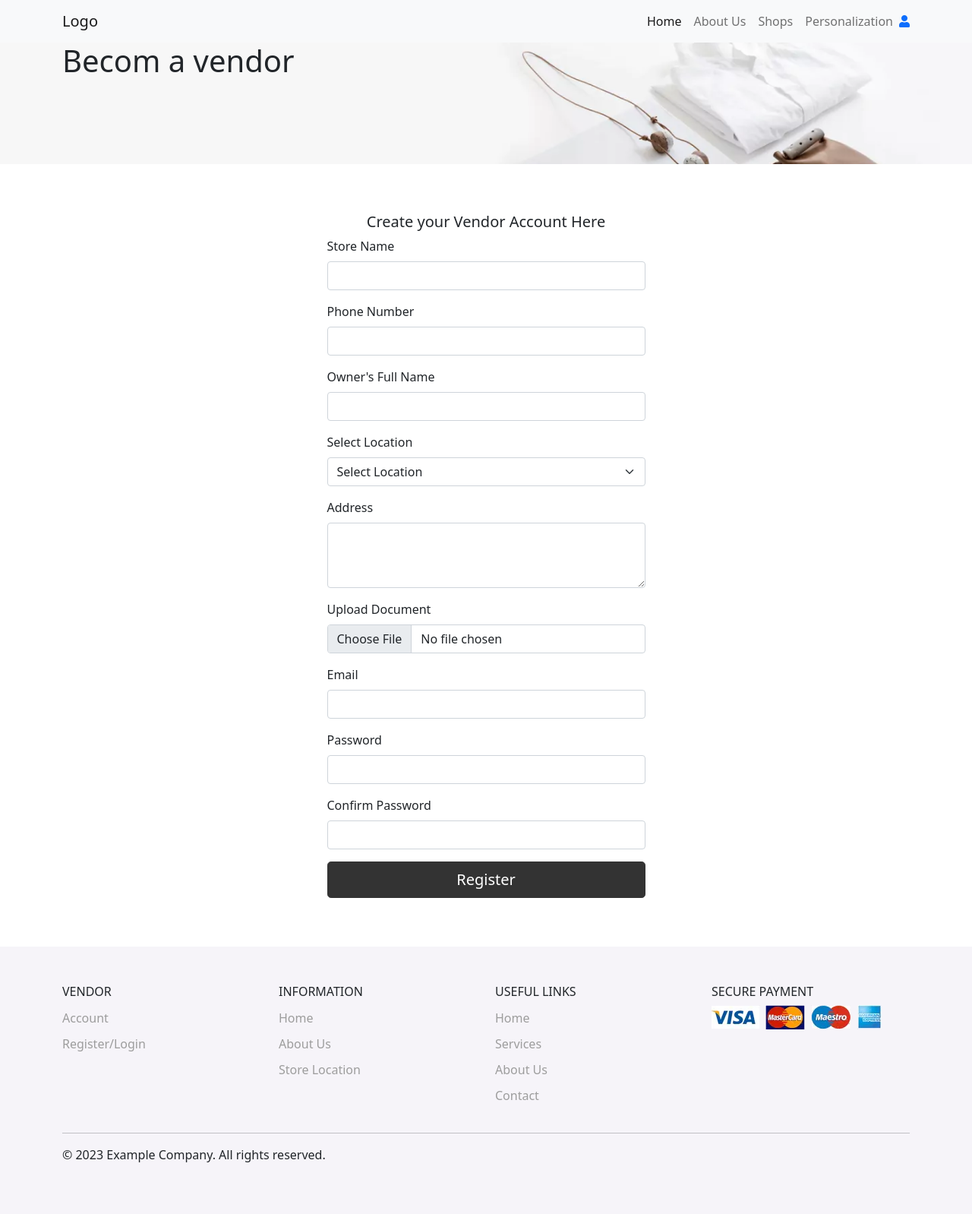
After one commit to WarunaDisanayaka/Web-application-for-bathik, a PHP site: page /vendor_register.php in a window 1280 px wide. The commit adds this page. Shown: the whole page at 76% size. Run offline with PHP 8.4, Linux system fonts and the light colour scheme.

Commit message:
vendor register added

```diff
--- a/footer.php
+++ b/footer.php
@@ -7,7 +7,7 @@
         <h6>VENDOR</h6>
         <ul class="list-unstyled">
           <li><a href="#">Account</a></li>
-          <li><a href="#">Register/Login</a></li>
+          <li><a href="vendor_register.php">Register/Login</a></li>
         </ul>
       </div>
       <div class="col-md-3">
--- /dev/null
+++ b/vendor_register.php
@@ -0,0 +1,216 @@
+<?php
+
+// Include the header file
+require_once  'header.php';
+
+?>
+<?php
+if ($_SERVER['REQUEST_METHOD'] == 'POST') {
+    // Collect the form data
+    $store_name = $_POST['store_name'];
+    $phone_number = $_POST['phone_number'];
+    $full_name = $_POST['full_name'];
+    $location = $_POST['location'];
+    $address = $_POST['address'];
+    $document = $_FILES['document'];
+    $email = $_POST['email'];
+    $password = $_POST['password'];
+    $confirmPassword = $_POST['confirm_password'];
+
+    // Validate store name
+    if (empty($store_name) || !preg_match('/^[a-zA-Z0-9_ ]{4,}$/', $store_name)) {
+        $errors[] = 'Invalid store name. Please enter a valid store name with at least 4 characters.';
+    }
+
+    // Validate phone number
+    if (empty($phone_number) || !preg_match('/^\d{10}$/', $phone_number)) {
+        $errors[] = 'Invalid phone number. Please enter a 10-digit phone number.';
+    }
+
+    // Validate full name
+    if (empty($full_name) || !preg_match('/^[a-zA-Z ]{4,}$/', $full_name)) {
+        $errors[] = 'Invalid full name. Please enter a valid full name with at least 4 characters.';
+    }
+
+    // Validate location
+    if (empty($location)) {
+        $errors[] = 'Please select a location.';
+    }
+
+    // Validate address
+    if (empty($address)) {
+        $errors[] = 'Please enter an address.';
+    }
+
+    // Validate document upload
+    $allowedExtensions = array('pdf', 'doc', 'docx');
+    $extension = pathinfo($document['name'], PATHINFO_EXTENSION);
+    if (empty($document) || !in_array($extension, $allowedExtensions)) {
+        $errors[] = 'Invalid document upload. Please upload a PDF, DOC, or DOCX file.';
+    }
+
+    // Validate email
+    if (empty($email) || !filter_var($email, FILTER_VALIDATE_EMAIL)) {
+        $errors[] = 'Invalid email. Please enter a valid email address.';
+    }
+
+    // Validate password
+    if (empty($password) || !preg_match('/^(?=.*[a-z])(?=.*[A-Z])(?=.*\d)(?=.*[@$!%*?&])[A-Za-z\d@$!%*?&]{8,}$/', $password)) {
+        $errors[] = 'Invalid password. Please enter a password with at least 8 characters, including at least one uppercase letter, one lowercase letter, one number, and one special character.';
+    }
+
+    // Validate confirm password
+    if ($password !== $confirmPassword) {
+        $errors[] = 'Passwords do not match. Please try again.';
+    }
+
+    // Generate a secure hash of the password
+    $hashed_password = password_hash($password, PASSWORD_DEFAULT);
+
+    // If there are no errors, save the data to the database
+    if (empty($errors)) {
+        // Connect to the database
+        $host = 'localhost';
+        $user = 'root';
+        $pwd = '';
+        $dbname = 'bathik';
+        $conn = new mysqli($host, $user, $pwd, $dbname);
+        if ($conn->connect_error) {
+            die('Connection failed: ' . $conn->connect_error);
+        }
+
+        // Save the data to the database
+        $sql = "INSERT INTO stores (storename, phonenumber, ownername, location, address, email, password, document)
+        VALUES ('$store_name', '$phone_number', '$full_name', '$location', '$address', '$email', '$hashed_password', '$document')";
+        if ($conn->query($sql) === TRUE) {
+             // Form submitted successfully, show SweetAlert message
+    echo "<script>
+    swal({
+        title: 'Registration successful',
+        text: 'Thank you for registering!',
+        icon: 'success',
+        button: 'OK'
+    });
+</script>";
+        } else {
+            //echo 'Error: ' . $sql . '<br>' . $conn->error;
+            // Form submitted successfully, show SweetAlert message
+    echo "<script>
+    swal({
+        title: 'Warning!',
+        text: 'Something went wrong!',
+        icon: 'warning',
+        button: 'OK'
+    });
+</script>";
+        }
+
+        $conn->close();
+    } else {
+        // // Display the errors
+        // foreach ($errors as $error) {
+        //     echo $error . '<br>';
+        // }
+    }
+}
+?>
+
+
+
+<!-- Hero section start-->
+
+<section class="hero" style="background-image: url('img/hero.png');">
+  <div class="container">
+    <div class="row align-items-center">
+      <div class="col-lg-6">
+        <h1 class="hero-title">Becom a vendor</h1>
+      </div>
+    </div>
+  </div>
+</section>
+
+<!-- Hero section end -->
+
+<!-- Register start -->
+
+<div class="container mt-5">
+  <div class="row justify-content-center">
+    <div class="col-md-6 col-lg-5">
+      <div class="card border-0">
+        <div class="card-body">
+          <h5 class="card-title text-center">Create your Vendor Account Here</h5>
+          <?php
+  // Form is invalid. Show the errors to the user.
+  if (!empty($errors)) {
+    echo '<div class="alert alert-danger" role="alert">';
+    foreach ($errors as $error) {
+      echo '<p>' . $error . '</p>';
+    }
+    echo '</div>';
+  }
+?>
+<form method="POST" action="vendor_register.php" enctype="multipart/form-data">
+  <div class="mb-3">
+    <label for="storename" class="form-label">Store Name</label>
+    <input type="text" class="form-control" id="storename" name="store_name" value="<?php echo isset($store_name) ? $store_name : ''; ?>">
+  </div>
+  <div class="mb-3">
+    <label for="phonenumber" class="form-label">Phone Number</label>
+    <input type="tel" class="form-control" id="phonenumber" name="phone_number" value="<?php echo isset($phone_number) ? $phone_number : ''; ?>">
+  </div>
+  <div class="mb-3">
+    <label for="ownername" class="form-label">Owner's Full Name</label>
+    <input type="text" class="form-control" id="ownername" name="full_name" value="<?php echo isset($full_name) ? $full_name : ''; ?>">
+  </div>
+  <div class="mb-3">
+    <label for="location" class="form-label">Select Location</label>
+    <select class="form-select" id="location" name="location">
+      <option value="">Select Location</option>
+      <option value="location1" <?php echo isset($location) && $location == 'location1' ? 'selected' : ''; ?>>Location 1</option>
+      <option value="location2" <?php echo isset($location) && $location == 'location2' ? 'selected' : ''; ?>>Location 2</option>
+      <option value="location3" <?php echo isset($location) && $location == 'location3' ? 'selected' : ''; ?>>Location 3</option>
+    </select>
+  </div>
+  <div class="mb-3">
+    <label for="address" class="form-label">Address</label>
+    <textarea class="form-control" id="address" name="address" rows="3"><?php echo isset($address) ? $address : ''; ?></textarea>
+  </div>
+  <div class="mb-3">
+    <label for="document" class="form-label">Upload Document</label>
+    <input type="file" class="form-control" id="document" name="document">
+  </div>
+  <div class="mb-3">
+    <label for="email" class="form-label">Email</label>
+    <input type="email" class="form-control" id="email" name="email" value="<?php echo isset($email) ? $email : ''; ?>">
+  </div>
+  <div class="mb-3">
+    <label for="password" class="form-label">Password</label>
+    <input type="password" class="form-control" id="password" name="password" value="<?php echo isset($password) ? $password : ''; ?>">
+  </div>
+  <div class="mb-3">
+    <label for="confirm-password" class="form-label">Confirm Password</label>
+    <input type="password" class="form-control" id="confirm-password" name="confirm_password" value="<?php echo isset($confirm_password) ? $confirm_password : ''; ?>">
+  </div>
+  <div class="d-grid gap-2">
+    <button type="submit" class="btn btn-lg btn-dark">Register</button>
+  </div>
+</form>
+
+
+
+        </div>
+      </div>
+    </div>
+  </div>
+</div>
+
+
+
+<!-- Register end -->
+
+<?php
+
+// Include the footer file
+require_once 'footer.php';
+
+?>
```
